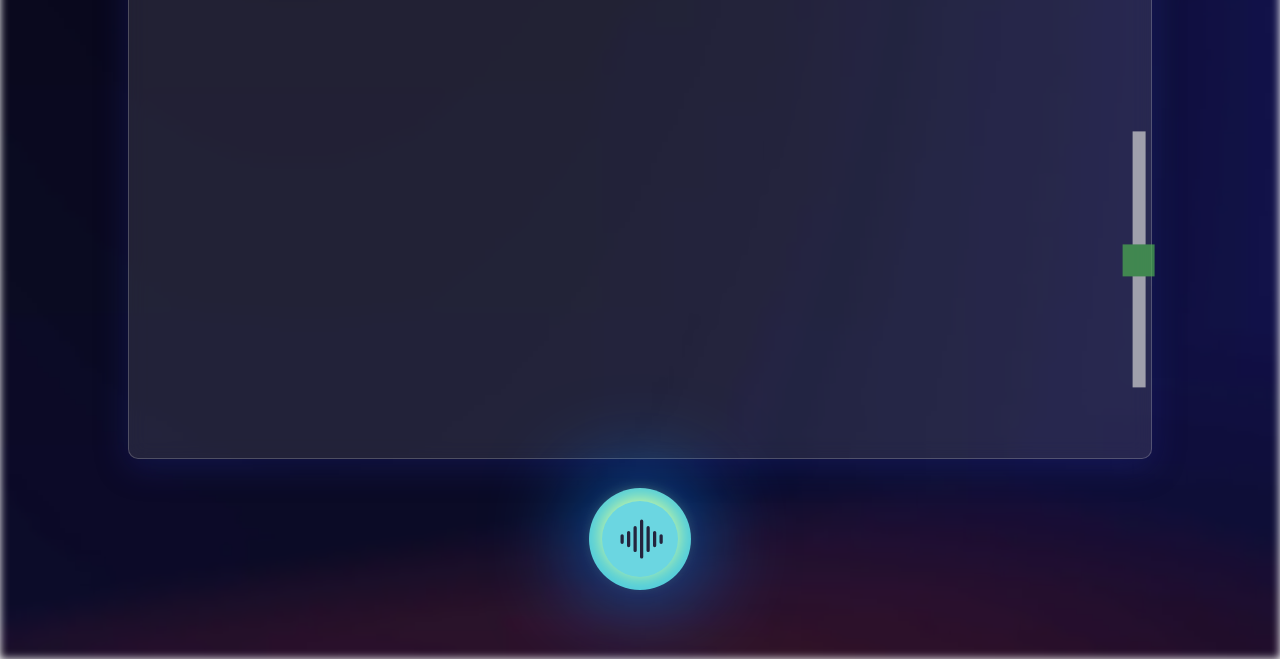
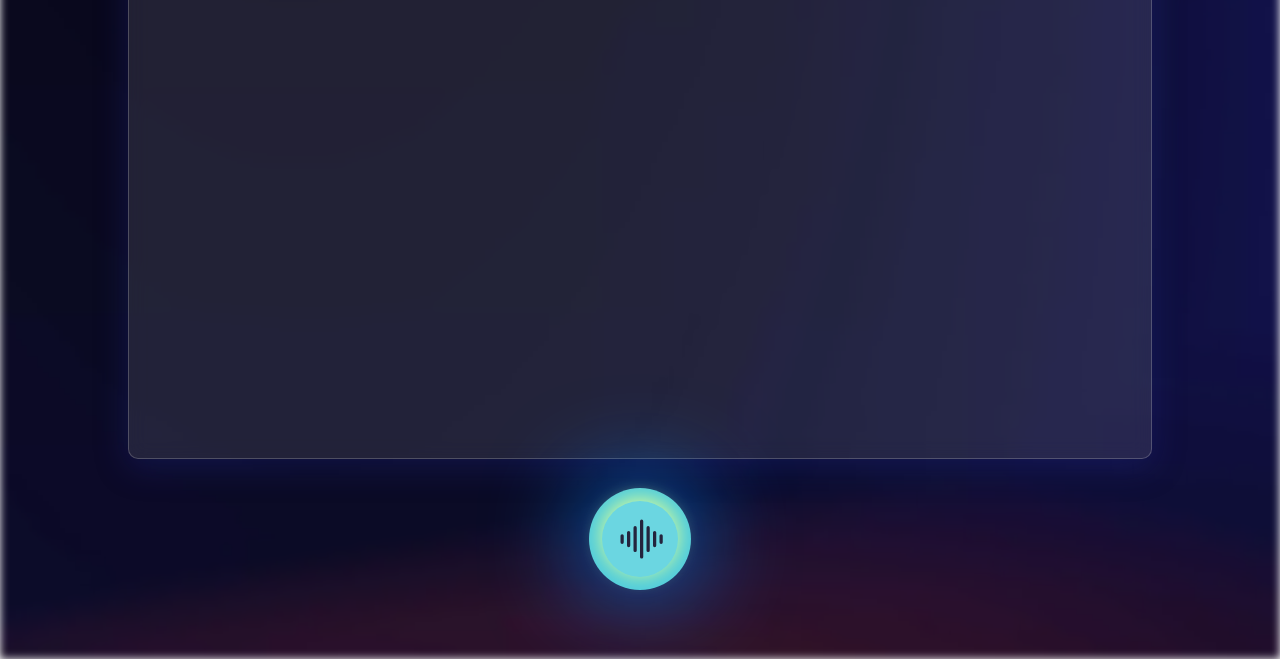
Before and after one commit to mebs933/subbyjs, a website: page public/index.html in a window 1280 px wide. Shown: the part 141-800 px from the top of the page. Drawn offline with nearby package versions, Linux system fonts and the light colour scheme.

Commit message:
Back to state before fontsizeslider, no success

```diff
--- a/public/index.html
+++ b/public/index.html
@@ -27,15 +27,10 @@
           </div>
         </div>
       </div>
-
-      <div class="slider-container">
-        <input type="range" min="1" max="100" value="50" class="slider" id="fontSlider">
-      </div>
     </div>
 
     <script src="node_modules/bootstrap/dist/js/bootstrap.bundle.min.js"></script>
     <script src="client.js"></script>
-    <script src="/workspaces/subbyjs/public/fontsizeslider.js"></script>
 
   </body>
 </html>
--- a/public/style.css
+++ b/public/style.css
@@ -160,44 +160,3 @@ body::before {
   color: white;
   background-color: rgba(0, 0, 0, 0.3);
 }
-
-.slider-container {
-  position: absolute;
-  right: 1vw; /* Adjust as needed */
-  height: 100%;
-  display: flex;
-  align-items: center;
-}
-
-.slider {
-  width: 20vw; /* Adjust as needed */
-  height: 1vw; /* Adjust as needed */
-  -webkit-appearance: none;
-  appearance: none;
-  background: #d3d3d3;
-  outline: none;
-  opacity: 0.7;
-  -webkit-transition: .2s;
-  transition: opacity .2s;
-  transform: rotate(270deg);
-}
-
-.slider:hover {
-  opacity: 1;
-}
-
-.slider::-webkit-slider-thumb {
-  -webkit-appearance: none;
-  appearance: none;
-  width: 2.5vw; /* Adjust as needed */
-  height: 2.5vw; /* Adjust as needed */
-  background: #4CAF50;
-  cursor: pointer;
-}
-
-.slider::-moz-range-thumb {
-  width: 2.5vw; /* Adjust as needed */
-  height: 2.5vw; /* Adjust as needed */
-  background: #4CAF50;
-  cursor: pointer;
-}
```
